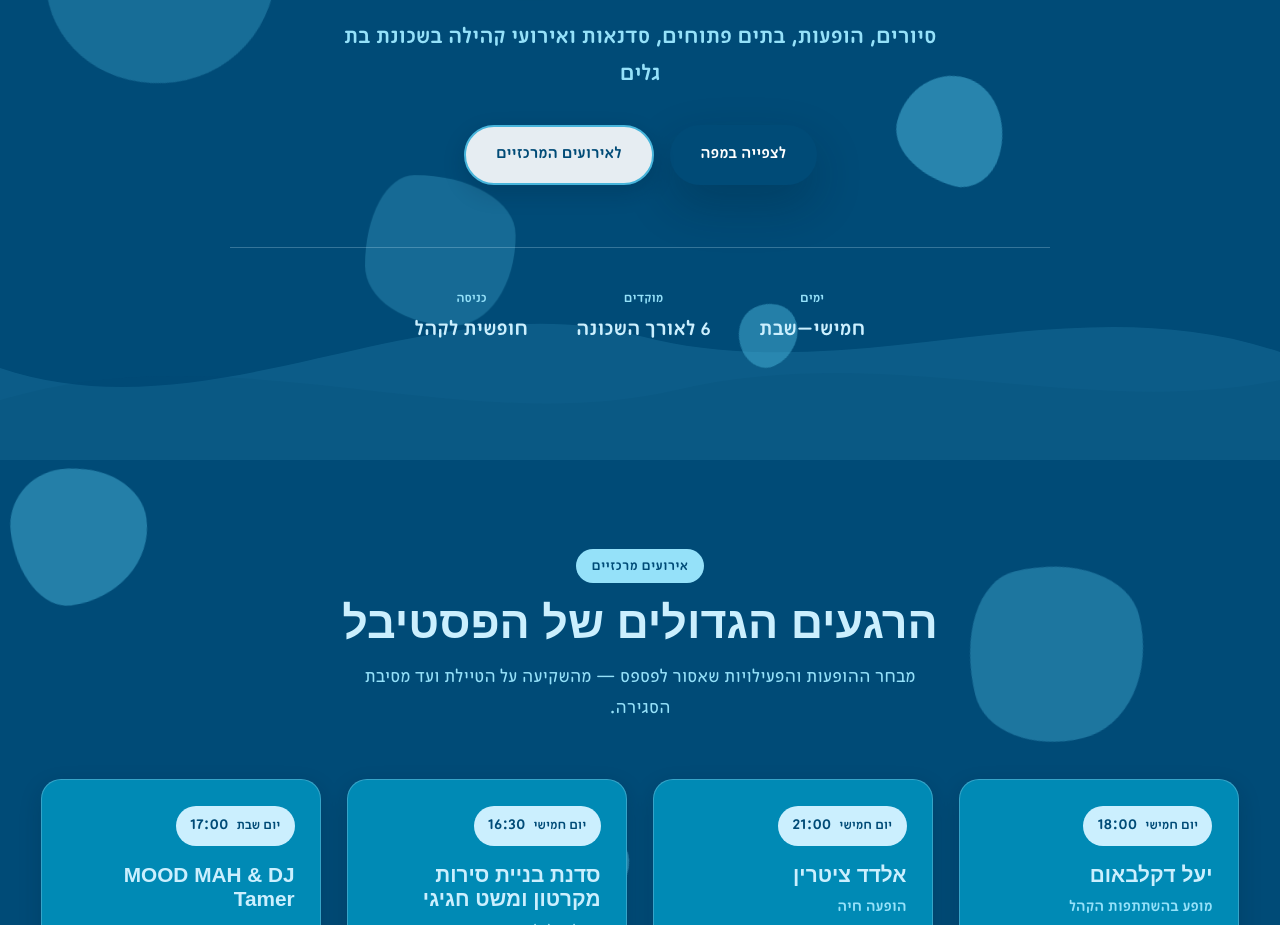
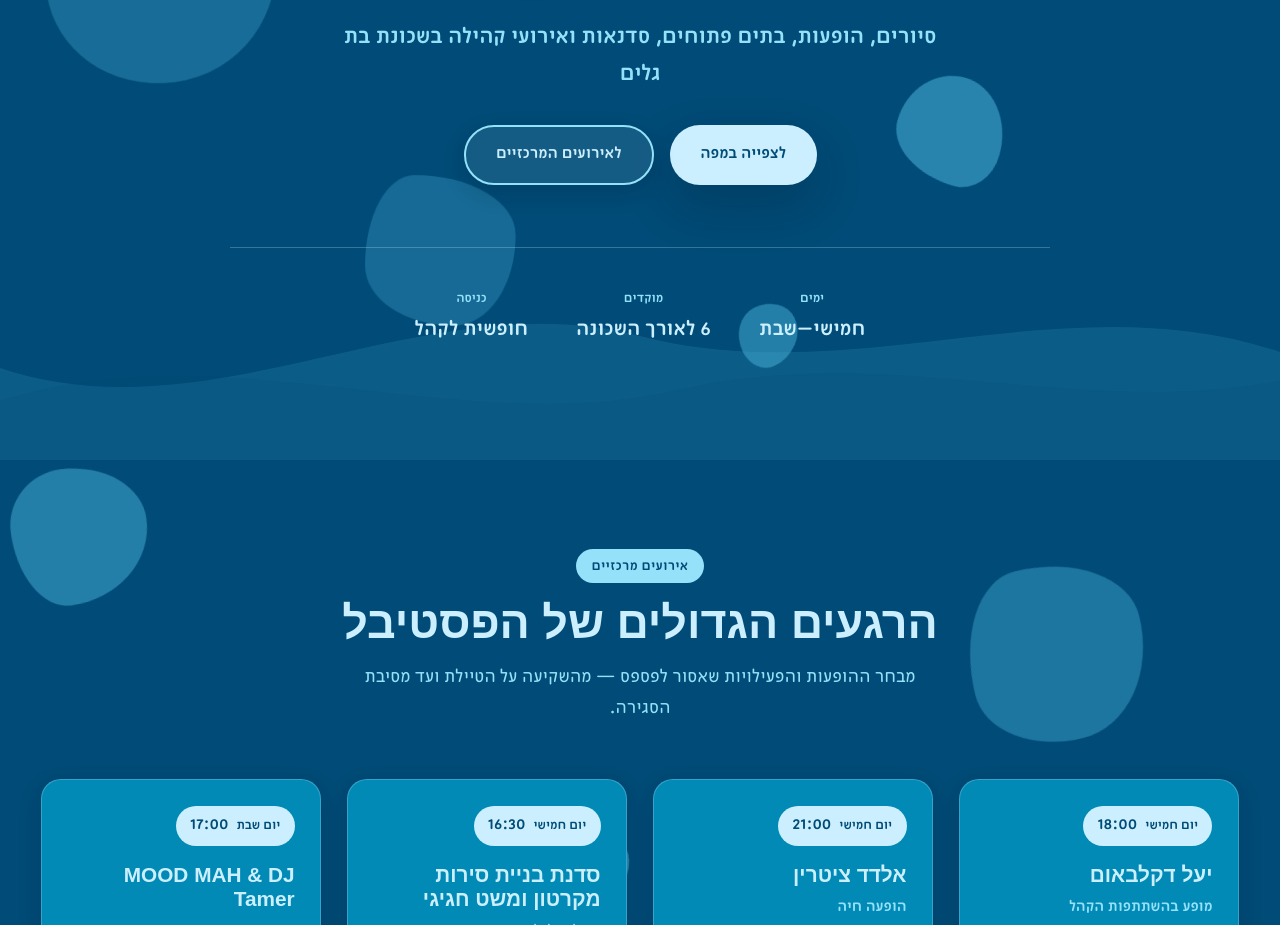
Before and after one commit to amitzadik/beitgalim16, a Next.js app: page / in a window 1280 px wide. Shown: the part 780-1705 px from the top of the page. Built offline with nearby package versions, Linux system fonts and the light colour scheme; a web font is replaced by a local one.

Commit message:
Apply dark full-width festival palette

```diff
--- a/src/components/ui/Button.module.css
+++ b/src/components/ui/Button.module.css
@@ -21,24 +21,24 @@
 }
 
 .primary {
-  background-color: var(--color-primary);
-  color: #fff;
+  background-color: var(--color-light);
+  color: var(--color-primary);
   box-shadow: var(--shadow-md);
 }
 
 .primary:hover {
-  background-color: var(--color-primary-dark);
+  background-color: var(--color-accent-soft);
   box-shadow: var(--shadow-lg);
 }
 
 .secondary {
-  background-color: rgba(255, 255, 255, 0.9);
-  color: var(--color-primary);
+  background-color: var(--color-surface-soft);
+  color: var(--color-light);
   box-shadow: var(--shadow-sm);
-  border: 2px solid var(--color-accent);
+  border: 2px solid var(--color-accent-soft);
 }
 
 .secondary:hover {
-  background-color: var(--color-light);
+  background-color: var(--color-secondary);
   box-shadow: var(--shadow-md);
 }
```
